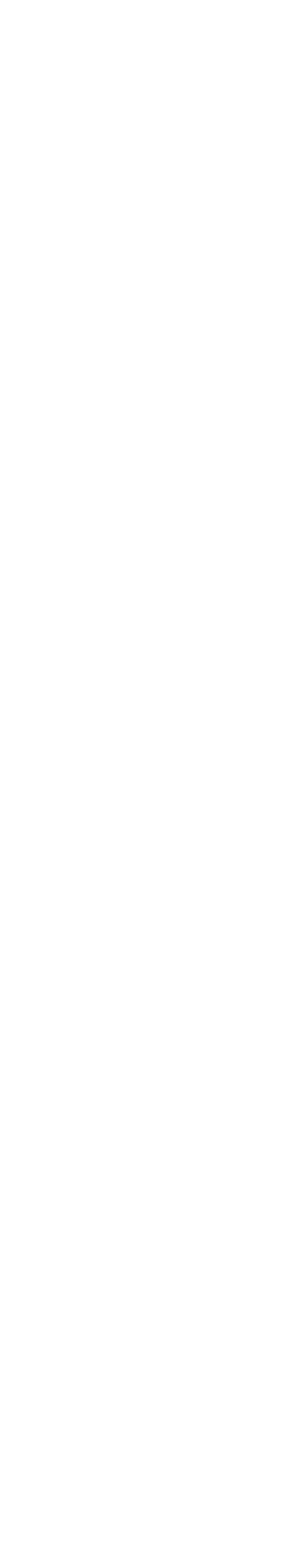
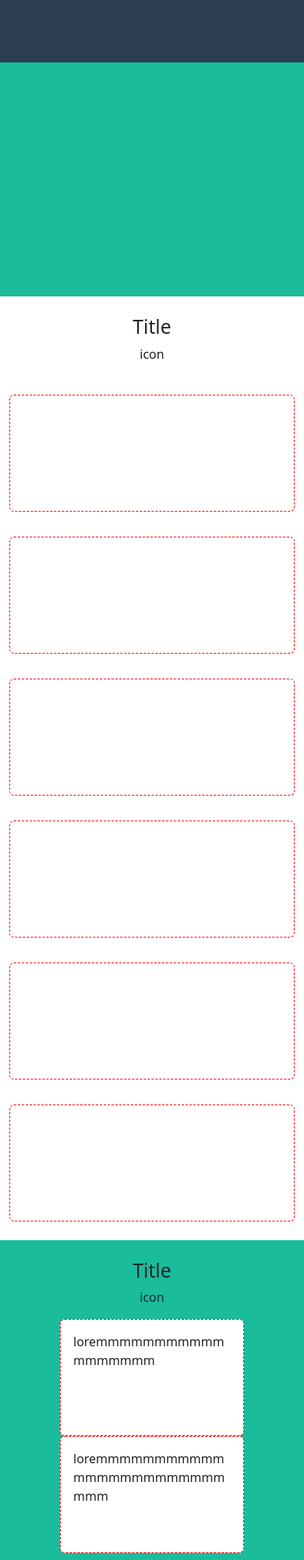
Before and after one commit to lelz99/html-css-bootstrap-freelancer, a plain HTML site: page index.html in a window 390 px wide. Shown: the top 2000 px of the page at 78% size. Before the commit the page ends 844 px from the top, so only its background shows below. Drawn offline with nearby package versions, Linux system fonts and the light colour scheme.

Commit message:
added smartphone version

```diff
--- a/index.html
+++ b/index.html
@@ -12,5 +12,85 @@
 </head>
 <body>
 
+    <!-- Header -->
+    <header></header>
+
+    <main>
+
+        <!-- Jumbotron -->
+        <section class="jumbotron">
+        </section>
+
+        <!-- Portfolio -->
+        <section class="portfolio container-fluid text-center">
+            <h2 class="pt-4">Title</h2>
+            <p>icon</p>
+            <div class="row row-cols-1 py-2">
+                <div class="col py-3">
+                    <div class="card"></div>
+                </div>
+                <div class="col py-3">
+                    <div class="card"></div>
+                </div>
+                <div class="col py-3">
+                    <div class="card"></div>
+                </div>
+                <div class="col py-3">
+                    <div class="card"></div>
+                </div>
+                <div class="col py-3">
+                    <div class="card"></div>
+                </div>
+                <div class="col py-3">
+                    <div class="card"></div>
+                </div>
+        </section>
+        <section class="about container-fluid pb-3">
+            <div class="text-center">
+                <h2 class="pt-4">Title</h2>
+                <p>icon</p>
+            </div>
+            <div class="row row-cols-1 justify-content-center">
+                <div class="col-8">
+                    <div class="card p-3">
+                        loremmmmmmmmmmmmmmmmmm
+                    </div>
+                </div>
+                <div class="col-8">
+                    <div class="card p-3">
+                       loremmmmmmmmmmmmmmmmmmmmmmmmmmm
+                    </div>
+                </div>
+            </div>
+            <p class="text-center pt-5">bottone</p>
+        </section>
+        <section class="contact-me container-fluid pb-4">
+            <div class="text-center">
+                <h2 class="pt-4">Title</h2>
+                <p>icon</p>
+            </div>
+            <div class="row row-cols-1 justify-content-center">
+                <div class="col-7">
+                    <div class="card">lorem</div>
+                </div>
+            </div>
+        </section>
+    </main>
+    <footer class="footer-top container-fluid">
+        <div class="row row-cols-1 text-center justify-content-center py-4">
+            <div class="col-8">
+                <div class="card">llorem</div>
+            </div>
+            <div class="col-8">
+                <div class="card">lorem</div>
+            </div>
+            <div class="col-8">
+                <div class="card">lorem</div>
+            </div>
+        </div>
+    </footer>
+    <footer class="footer-bottom container-fluid text-center py-3">
+        <p>lorem</p>
+    </footer>
 </body>
 </html>
--- a/style/style.css
+++ b/style/style.css
@@ -0,0 +1,30 @@
+
+.card{
+    height: 150px;
+    border: 1px dashed red;
+}
+
+/* Altezze e colore sfondi */
+
+header{
+    background-color: #2c3e50;
+    height: 80px;
+}
+
+.jumbotron{
+    background-color: #1abc9c;
+    height: 300px;
+}
+
+
+.about{
+    background-color: #1abc9c;
+}
+
+.footer-top{
+    background-color: #3a546d;
+}
+
+.footer-bottom{
+    background-color: #2c3e50;
+}
```
